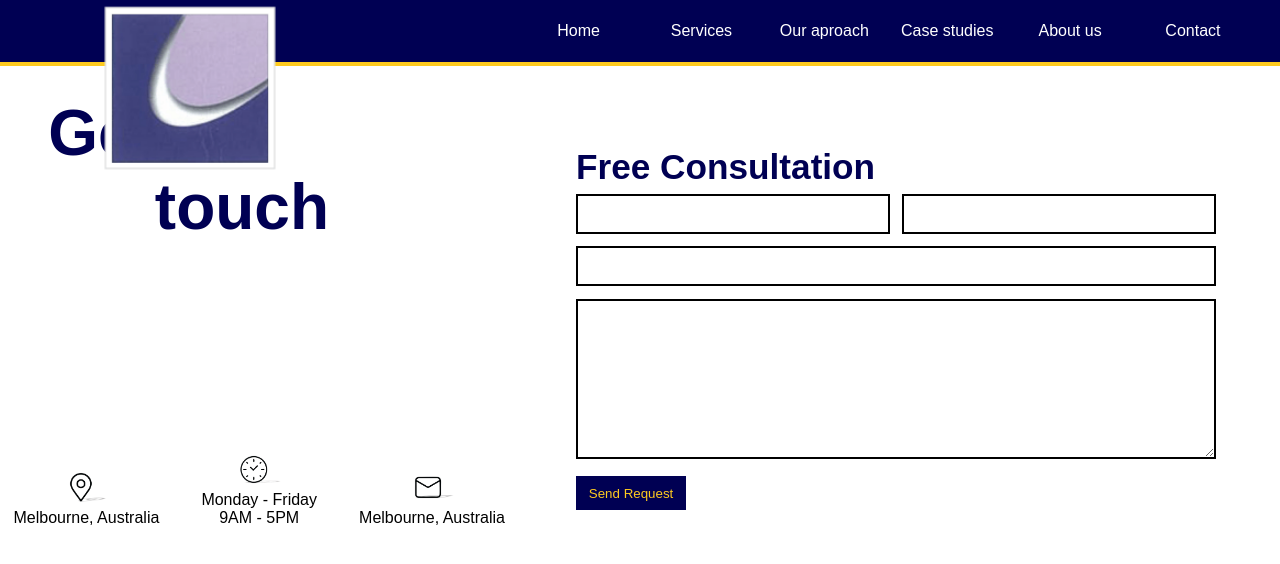
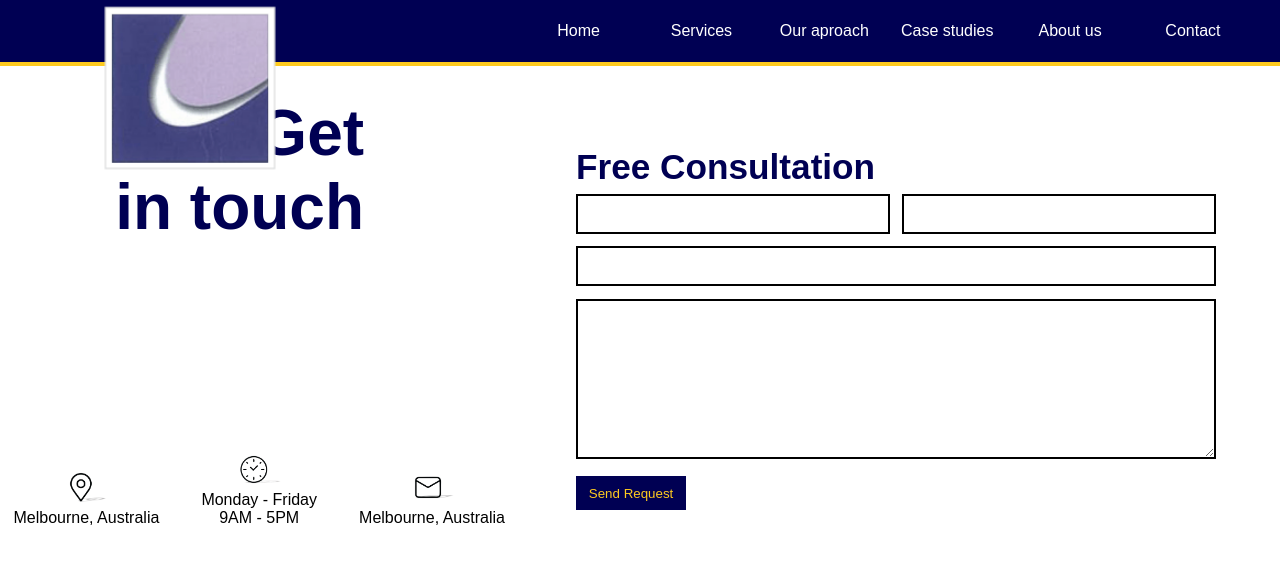
Before and after one commit to borigendiego/linaconsulting, a React (Create React App) app: page /contact in a window 1280 px wide. Shown: the top 564 px of the page. Built offline with nearby package versions, Linux system fonts and the light colour scheme.

Commit message:
Banner title fixes

```diff
--- a/src/components/conctactPage/contactPage.scss
+++ b/src/components/conctactPage/contactPage.scss
@@ -15,20 +15,18 @@
 }
 
 .contact-logo-title {
-  display: flex;
+  display: inline-block;
+  font-family: $title-font-family;
+  text-align: right;
+  position: relative;
+  left: 20%;
 
   .contact-title {
-    display: flex;
-    font-family: $title-font-family;
     color: $main-blue;
-    width: 54%;
-    justify-content: flex-end;
   }
 
   .contact-title-one {
-    font-family: $title-font-family;
     color: $main-blue;
-    font-size: 4rem;
   }
 }
 
--- a/src/components/conctactPage/index.js
+++ b/src/components/conctactPage/index.js
@@ -2,15 +2,12 @@ import React from 'react';
 //Css
 import './contactPage.scss';
 //components
-import Pyramid from '../common/Pyramid/Pyramid';
 import Form from './Form';
 import {contactItem} from '../contact';
 //images
-import logo from '../../assets/images/logo.png';
 import icon1 from '../../assets/images/icon1.png'
 import icon2 from '../../assets/images/icon2.png'
 import icon3 from '../../assets/images/icon3.png'
-
 
 const ContactP = () => {
     return (
@@ -18,7 +15,7 @@ const ContactP = () => {
             <div className={'contact-page-content'}>
                 <div className={'contact-logo-title'}>
                     <h1 className={'contact-title'}>Get</h1>
-                    <h2 className={'contact-title-one'}>in touch</h2>
+                    <h1 className={'contact-title-one'}>in touch</h1>
                 </div>
                 <div className={'icons-text'}>
                     {contactItem(<p className={'contact-page-text'}>Melbourne, Australia</p>, icon1, 'contact-page-item', 'contact-page-img')}
--- a/src/index.scss
+++ b/src/index.scss
@@ -38,10 +38,10 @@ a {
 }
 
 .page-title {
+  display: inline-block;
+  font-family: $title-font-family;
   text-align: right;
-  left: 7%;
   position: relative;
+  left: 6%;
   top: 12%;
-  width: 22%;
-  font-family: $title-font-family;
 }
```
